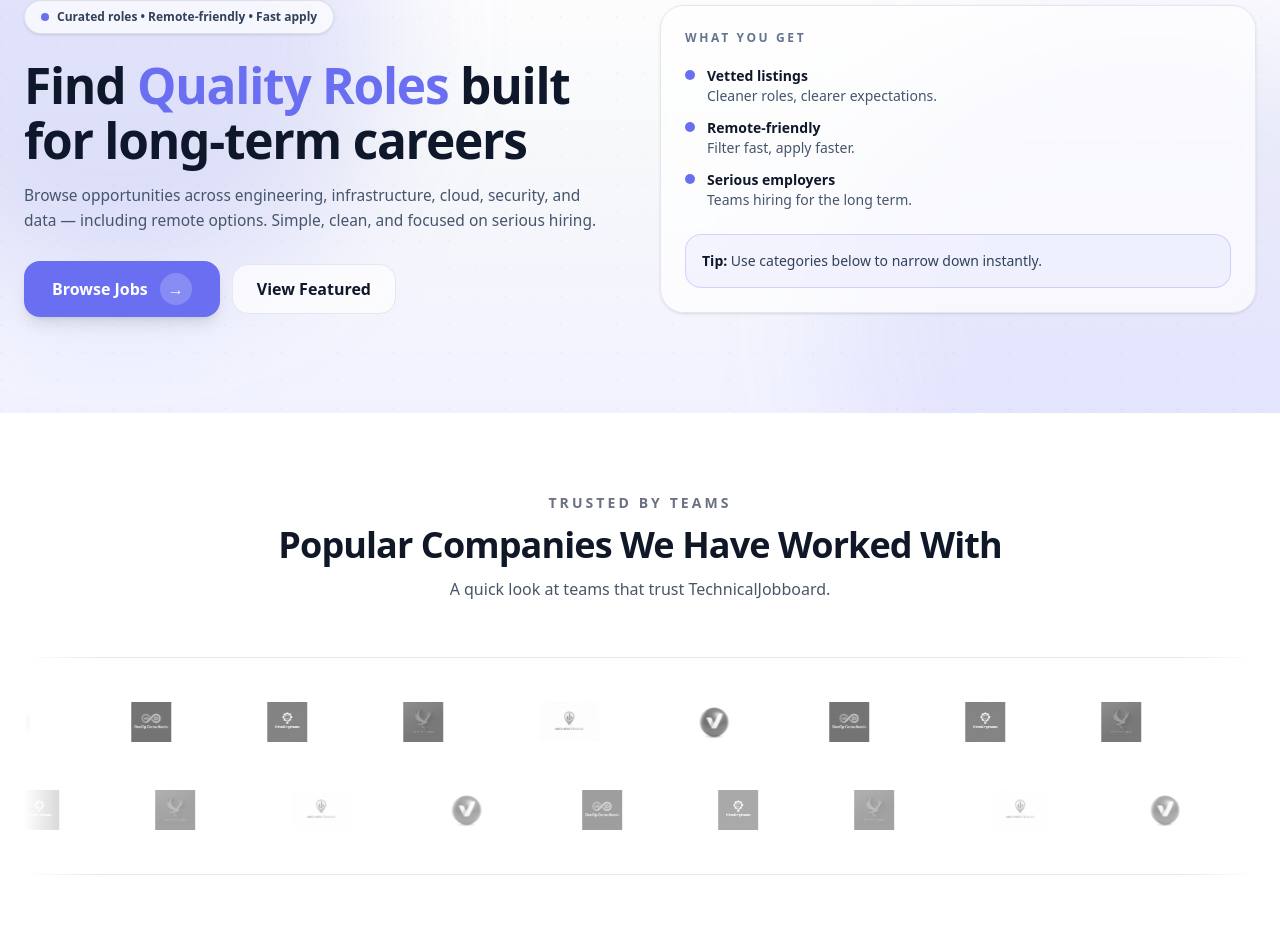
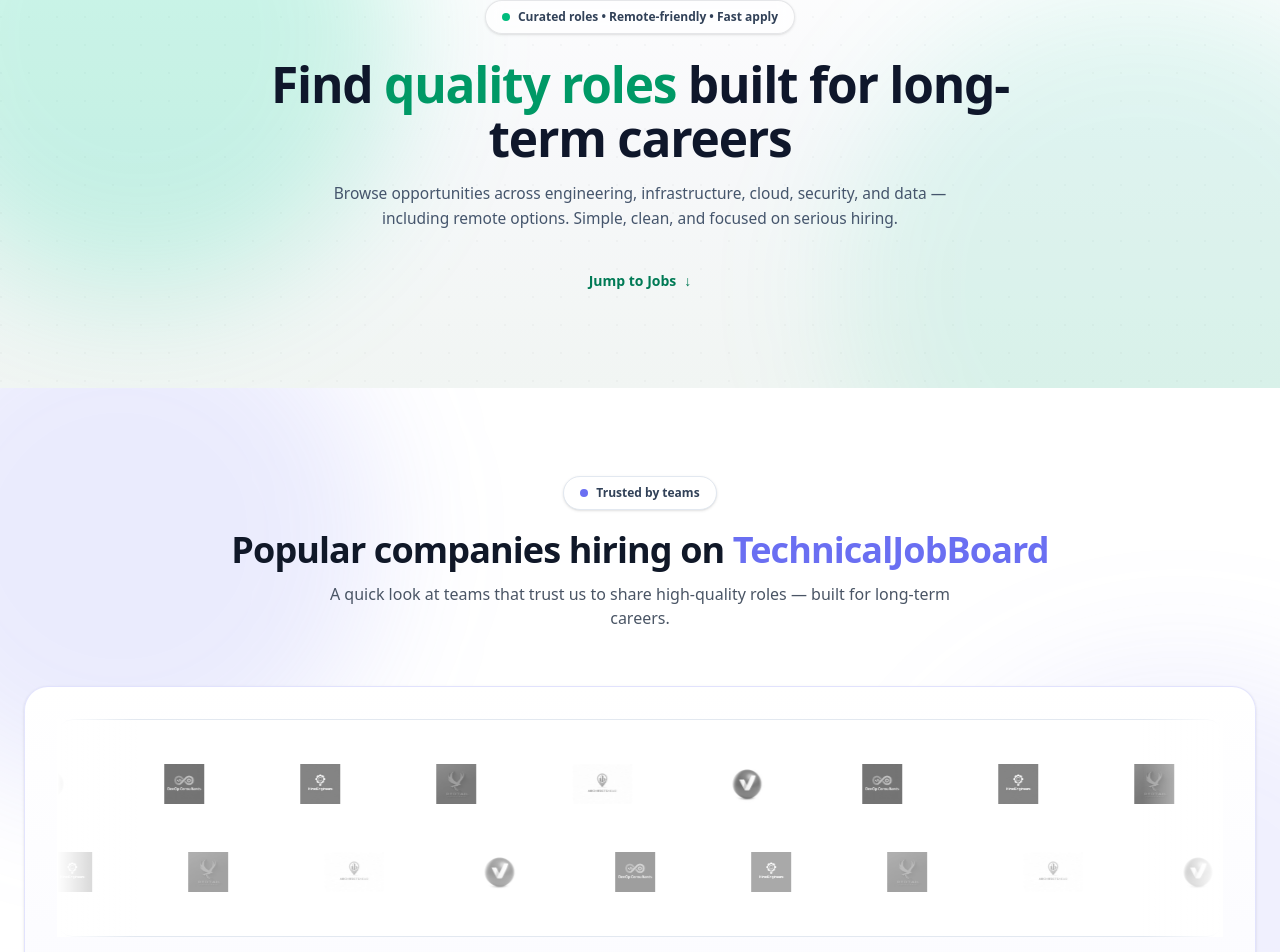
Before and after one commit to adebisidolapo/technicaljobboard, a Next.js app in the folder jobboard/: page / in a window 1280 px wide. Shown: the part 177-1129 px from the top of the page. Built offline with nearby package versions, Linux system fonts and the light colour scheme.

Commit message:
update home and company section

```diff
--- a/jobboard/app/page.tsx
+++ b/jobboard/app/page.tsx
@@ -115,11 +115,11 @@
     <main className="font-sans bg-gray-100 text-[#02000D]">
 
 
-{/* ================= HERO ================= */}
+{/* ================= HERO (match screenshot, no search) ================= */}
 <section className="relative overflow-hidden bg-[#F7F8FA]">
   {/* background */}
   <div className="pointer-events-none absolute inset-0">
-    <div className="absolute inset-0 bg-gradient-to-b from-white via-[#F7F8FA] to-[#F1F2FF]" />
+    <div className="absolute inset-0 bg-gradient-to-b from-white via-[#F7F8FA] to-[#F1F5F3]" />
     <div
       className="absolute inset-0 opacity-[0.35]"
       style={{
@@ -130,115 +130,97 @@
     />
   </div>
 
-  {/* subtle purple glow (not bold / not everywhere) */}
-  <div className="pointer-events-none absolute -top-32 left-[-140px] h-[520px] w-[520px] rounded-full bg-[rgba(106,111,242,0.18)] blur-3xl" />
-  <div className="pointer-events-none absolute bottom-[-220px] right-[-180px] h-[620px] w-[620px] rounded-full bg-[rgba(106,111,242,0.10)] blur-3xl" />
+  {/* subtle green glow (like screenshot) */}
+  <div className="pointer-events-none absolute -top-32 left-[-120px] h-[520px] w-[520px] rounded-full bg-emerald-400/20 blur-3xl" />
+  <div className="pointer-events-none absolute bottom-[-200px] right-[-160px] h-[600px] w-[600px] rounded-full bg-emerald-400/10 blur-3xl" />
 
   <div className="relative mx-auto max-w-7xl px-6">
-    <div className="grid md:grid-cols-2 gap-10 items-center py-18 md:py-24">
-      {/* LEFT */}
-      <div className="max-w-xl">
-        <div className="inline-flex items-center gap-2 rounded-full border border-slate-900/10 bg-white/70 px-4 py-2 text-xs font-semibold text-slate-700 shadow-sm backdrop-blur">
-          <span className="inline-block h-2 w-2 rounded-full bg-[var(--brand-purple)]" />
+    {/* centered + responsive spacing */}
+    <div className="mx-auto max-w-3xl text-center py-16 sm:py-18 md:py-24">
+      {/* top pill */}
+      <div className="mx-auto inline-flex items-center gap-2 rounded-full border border-slate-900/10 bg-white/70 px-4 py-2 text-xs font-semibold text-slate-700 shadow-sm backdrop-blur">
+        <span className="inline-block h-2 w-2 rounded-full bg-emerald-500" />
         Curated roles • Remote-friendly • Fast apply
       </div>
 
-        <h1 className="mt-6 text-[2.1rem] sm:text-[2.7rem] md:text-[3.1rem] font-extrabold leading-[1.1] tracking-tight text-slate-900">
+      {/* headline */}
+      <h1 className="mt-6 text-[2.05rem] sm:text-[2.7rem] md:text-[3.1rem] font-extrabold leading-[1.08] tracking-tight text-slate-900">
         Find{" "}
-          <span className="text-[var(--brand-purple)]">Quality Roles</span>{" "}
+        <span className="text-emerald-600">quality roles</span>{" "}
         built for long-term careers
       </h1>
 
-        <p className="mt-4 max-w-xl text-[14.5px] md:text-[15.5px] leading-relaxed text-slate-600">
+      {/* paragraph */}
+      <p className="mx-auto mt-4 max-w-2xl text-[14.5px] md:text-[15.5px] leading-relaxed text-slate-600">
         Browse opportunities across engineering, infrastructure, cloud, security, and data —
         including remote options. Simple, clean, and focused on serious hiring.
       </p>
 
-        <div className="mt-7 flex flex-wrap items-center gap-3">
+      {/* ✅ no search bar here */}
+
+      {/* Jump to jobs */}
       <button
         type="button"
-            onClick={() => document.getElementById("jobs")?.scrollIntoView({ behavior: "smooth" })}
-            className="inline-flex items-center gap-3 bg-[var(--brand-purple)] hover:bg-[var(--brand-purple-dark)]
-                       text-white px-7 py-3 rounded-2xl font-semibold transition shadow-lg"
+        onClick={() =>
+          document.getElementById("jobs")?.scrollIntoView({ behavior: "smooth" })
+        }
+        className="mt-10 inline-flex items-center justify-center gap-2 text-sm font-semibold text-emerald-700 hover:underline"
       >
-            Browse Jobs
-            <span className="inline-flex h-8 w-8 items-center justify-center rounded-full bg-white/20">→</span>
-          </button>
-
-          <button
-            type="button"
-            onClick={() => document.getElementById("featured")?.scrollIntoView({ behavior: "smooth" })}
-            className="px-6 py-3 rounded-2xl font-semibold border border-slate-200 bg-white/70 hover:bg-white transition text-slate-900"
-          >
-            View Featured
+        Jump to Jobs <span aria-hidden>↓</span>
       </button>
     </div>
   </div>
+</section>
 
-      {/* RIGHT (simple supporting panel) */}
-      <div className="w-full">
-        <div className="rounded-3xl border border-slate-200 bg-white/70 backdrop-blur p-6 shadow-sm">
-          <p className="text-xs font-semibold tracking-[0.22em] text-slate-500 uppercase">
-            What you get
-          </p>
 
-          <div className="mt-5 space-y-3 text-sm text-slate-700">
-            <div className="flex items-start gap-3">
-              <span className="mt-1 h-2.5 w-2.5 rounded-full bg-[var(--brand-purple)]" />
-              <div>
-                <p className="font-semibold text-slate-900">Vetted listings</p>
-                <p className="text-slate-600">Cleaner roles, clearer expectations.</p>
-              </div>
+
+
+     {/* COMPANIES */}
+<section className="relative py-16 md:py-22 bg-white overflow-hidden">
+  {/* subtle purple ambience */}
+  <div className="pointer-events-none absolute -top-28 left-[-140px] h-[520px] w-[520px] rounded-full bg-[rgba(106,111,242,0.14)] blur-3xl" />
+  <div className="pointer-events-none absolute -bottom-32 right-[-180px] h-[560px] w-[560px] rounded-full bg-[rgba(106,111,242,0.10)] blur-3xl" />
+
+  <div className="relative max-w-7xl mx-auto px-6">
+    <div className="text-center mb-10 md:mb-14">
+      <div className="mx-auto inline-flex items-center gap-2 rounded-full border border-slate-200 bg-white px-4 py-2 text-xs font-semibold text-slate-700 shadow-sm">
+        <span className="h-2 w-2 rounded-full bg-[var(--brand-purple)]" />
+        Trusted by teams
       </div>
 
-            <div className="flex items-start gap-3">
-              <span className="mt-1 h-2.5 w-2.5 rounded-full bg-[var(--brand-purple)]" />
-              <div>
-                <p className="font-semibold text-slate-900">Remote-friendly</p>
-                <p className="text-slate-600">Filter fast, apply faster.</p>
-              </div>
+      <h3 className="mt-5 text-2xl md:text-4xl font-extrabold text-gray-900 tracking-tight">
+        Popular companies hiring on{" "}
+        <span className="text-[var(--brand-purple)]">TechnicalJobBoard</span>
+      </h3>
+
+      <p className="mt-3 text-gray-600 text-sm md:text-base max-w-2xl mx-auto">
+        A quick look at teams that trust us to share high-quality roles — built for long-term careers.
+      </p>
     </div>
 
-            <div className="flex items-start gap-3">
-              <span className="mt-1 h-2.5 w-2.5 rounded-full bg-[var(--brand-purple)]" />
-              <div>
-                <p className="font-semibold text-slate-900">Serious employers</p>
-                <p className="text-slate-600">Teams hiring for the long term.</p>
-              </div>
-            </div>
-          </div>
+    {/* framed carousel */}
+    <div className="rounded-3xl border border-[rgba(106,111,242,0.18)] bg-gradient-to-b from-white to-[#FBFBFF] p-6 md:p-8 shadow-sm">
+      <CompanyLogoCarousel />
 
-          <div className="mt-6 rounded-2xl border border-[rgba(106,111,242,0.25)] bg-[rgba(106,111,242,0.06)] p-4">
-            <p className="text-sm font-semibold text-slate-900">
-              Tip:
-              <span className="font-normal text-slate-700"> Use categories below to narrow down instantly.</span>
-            </p>
-          </div>
-        </div>
+      {/* small trust line */}
+      <div className="mt-6 flex flex-wrap items-center justify-center gap-x-6 gap-y-2 text-xs text-slate-500">
+        <span className="inline-flex items-center gap-2">
+          <span className="h-2 w-2 rounded-full bg-[var(--brand-purple)]" />
+          Verified companies
+        </span>
+        <span className="inline-flex items-center gap-2">
+          <span className="h-2 w-2 rounded-full bg-[var(--brand-purple)]" />
+          Remote-friendly teams
+        </span>
+        <span className="inline-flex items-center gap-2">
+          <span className="h-2 w-2 rounded-full bg-[var(--brand-purple)]" />
+          Transparent hiring
+        </span>
       </div>
     </div>
   </div>
 </section>
 
-
-      {/* COMPANIES */}
-      <section className="relative py-16 md:py-20 bg-white overflow-hidden">
-        <div className="relative max-w-7xl mx-auto px-6">
-          <div className="text-center mb-10 md:mb-14">
-            <p className="text-sm font-semibold tracking-[0.22em] text-gray-500 uppercase">
-              Trusted by teams
-            </p>
-            <h3 className="mt-3 text-2xl md:text-4xl font-extrabold text-gray-900 tracking-tight">
-              Popular Companies We Have Worked With
-            </h3>
-            <p className="mt-3 text-gray-600 text-sm md:text-base max-w-2xl mx-auto">
-              A quick look at teams that trust TechnicalJobboard.
-            </p>
-          </div>
-
-          <CompanyLogoCarousel />
-        </div>
-      </section>
 
       {/* CATEGORIES */}
       <section className="py-20 bg-white">
```
Lines whose indentation alone changed are shown as unchanged.
